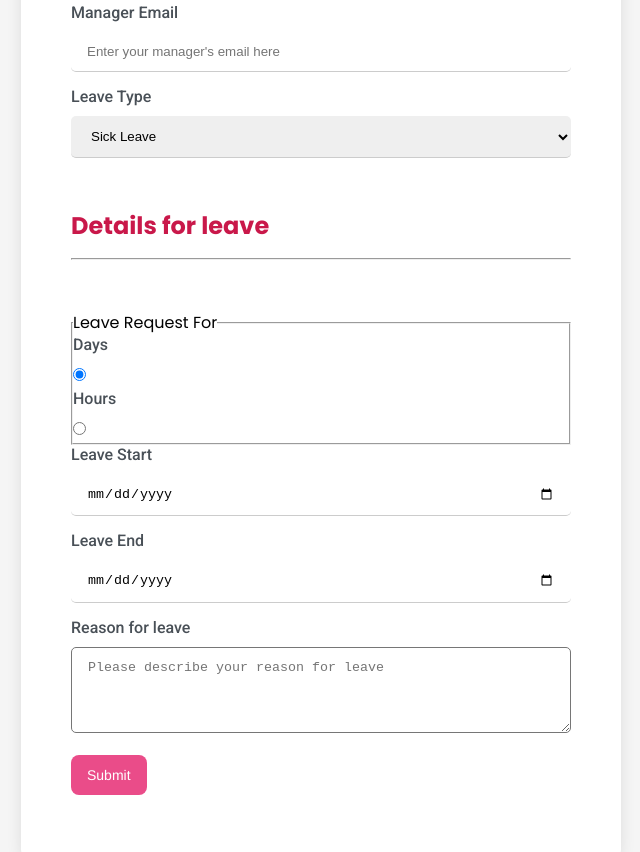
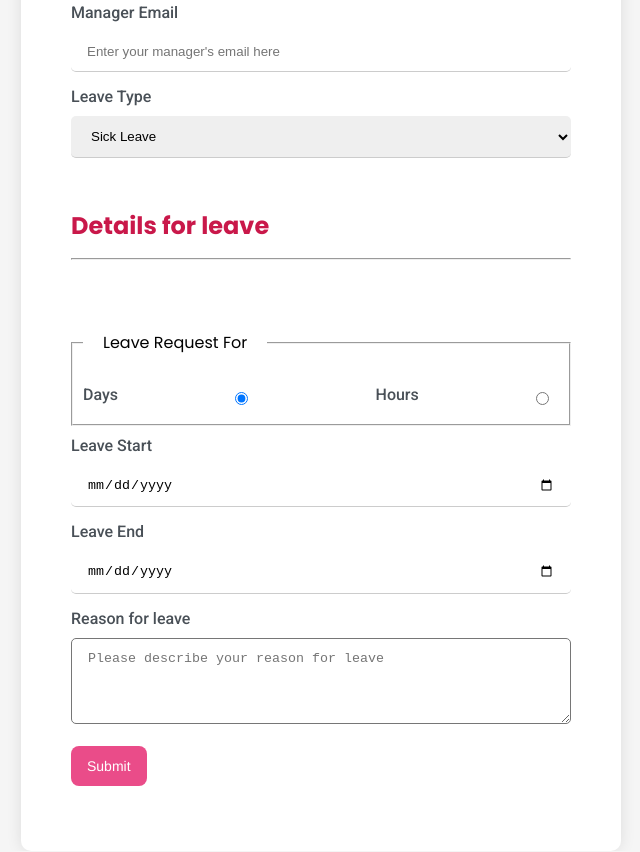
Before and after one commit to gowrishankarsrinivasan/leave-form, a plain HTML site: page index.html in a window 1280 px wide. Shown: the part 756-1608 px from the top of the page, without its empty margins (319-959 px from the left). Drawn offline with Linux system fonts and the light colour scheme.

Commit message:
Update style.css

```diff
--- a/style.css
+++ b/style.css
@@ -153,7 +153,19 @@ label {
     padding: 20px 0;
   }
 
+  .fieldset{
+    display: flex;
+    align-items: center;
+    justify-content: space-between;
+    padding: 10px;
+    margin-bottom:10px ;
+  }
+  .fieldset legend{
+    padding: 20px;
+  }
+
   .radio-btn {
+
     margin-right: 10px; /* Add space between the radio button and the label */
     position: relative;
     top: -1px; /* Adjust this if needed to fine-tune alignment */
```
